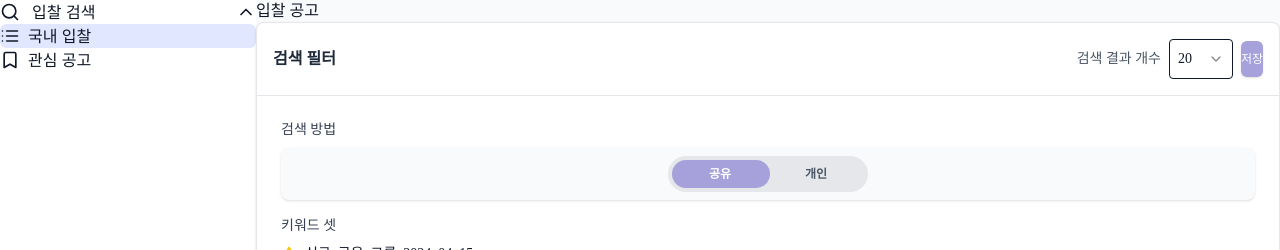
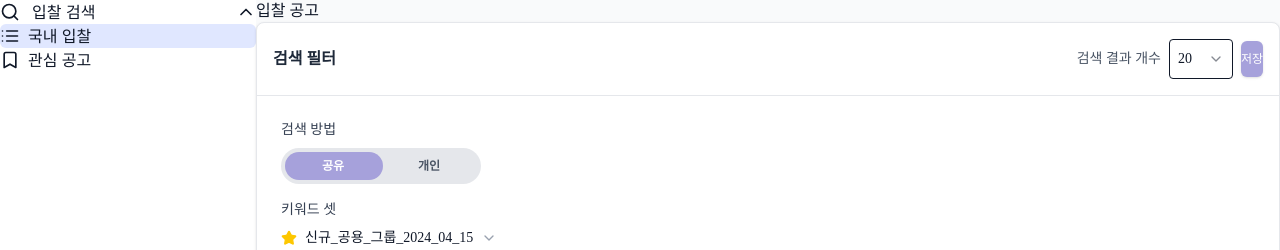
Before and after one commit to GomgomKim/cliwant-demo, a Next.js app: page /bids in a window 1280 px wide. Shown: the top 250 px of the page. Built offline with nearby package versions, Linux system fonts and the light colour scheme.

Commit message:
feat: 검색방법 css 수정

```diff
--- a/src/features/bidSearch/ui/SearchFilterComponents/FilterTypeSelector.tsx
+++ b/src/features/bidSearch/ui/SearchFilterComponents/FilterTypeSelector.tsx
@@ -8,7 +8,6 @@ interface FilterTypeSelectorProps {
 
 export function FilterTypeSelector({ filterType, onFilterTypeChange }: FilterTypeSelectorProps) {
   return (
-    <div className="!flex !items-center !justify-center !rounded-lg !bg-gray-50 !p-2 !shadow-sm">
     <div className="!relative !flex !h-9 !w-[200px] !rounded-full !bg-gray-200 !p-1">
       {/* 활성화된 배경 효과 */}
       <div
@@ -41,6 +40,5 @@ export function FilterTypeSelector({ filterType, onFilterTypeChange }: FilterTyp
         개인
       </Button>
     </div>
-    </div>
   );
 }
```
Lines whose indentation alone changed are shown as unchanged.
